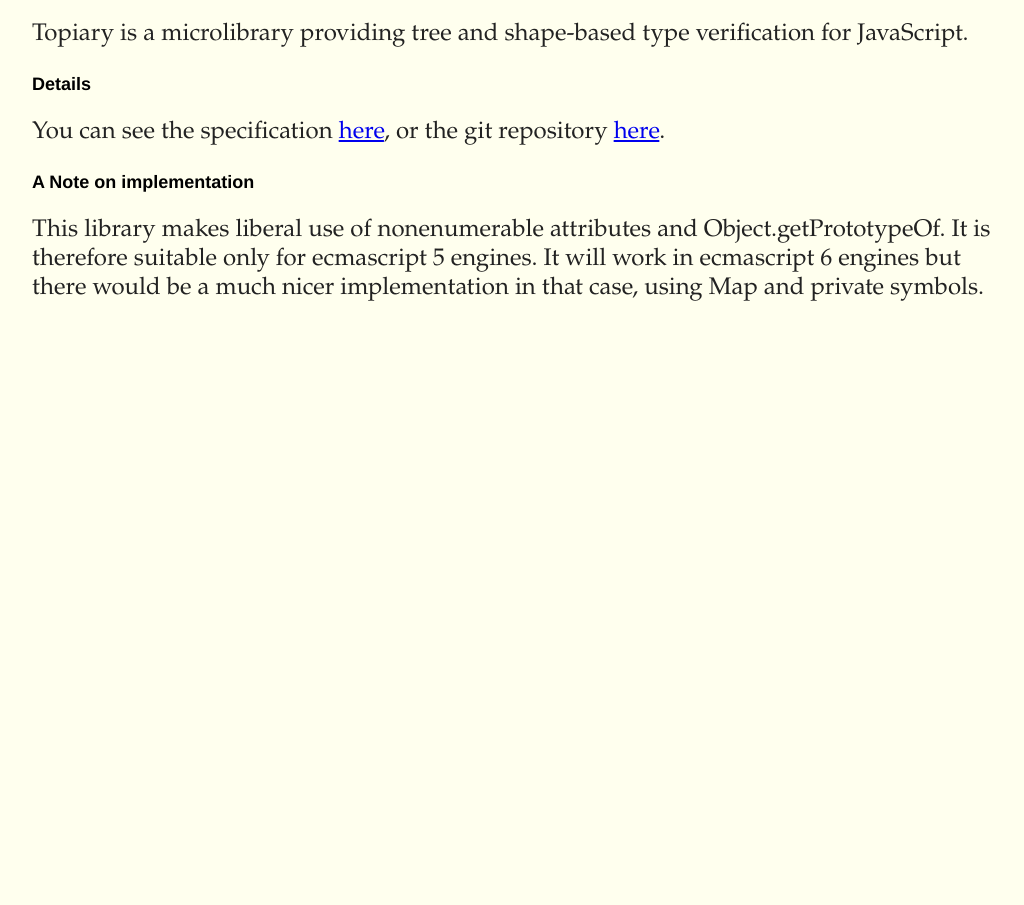
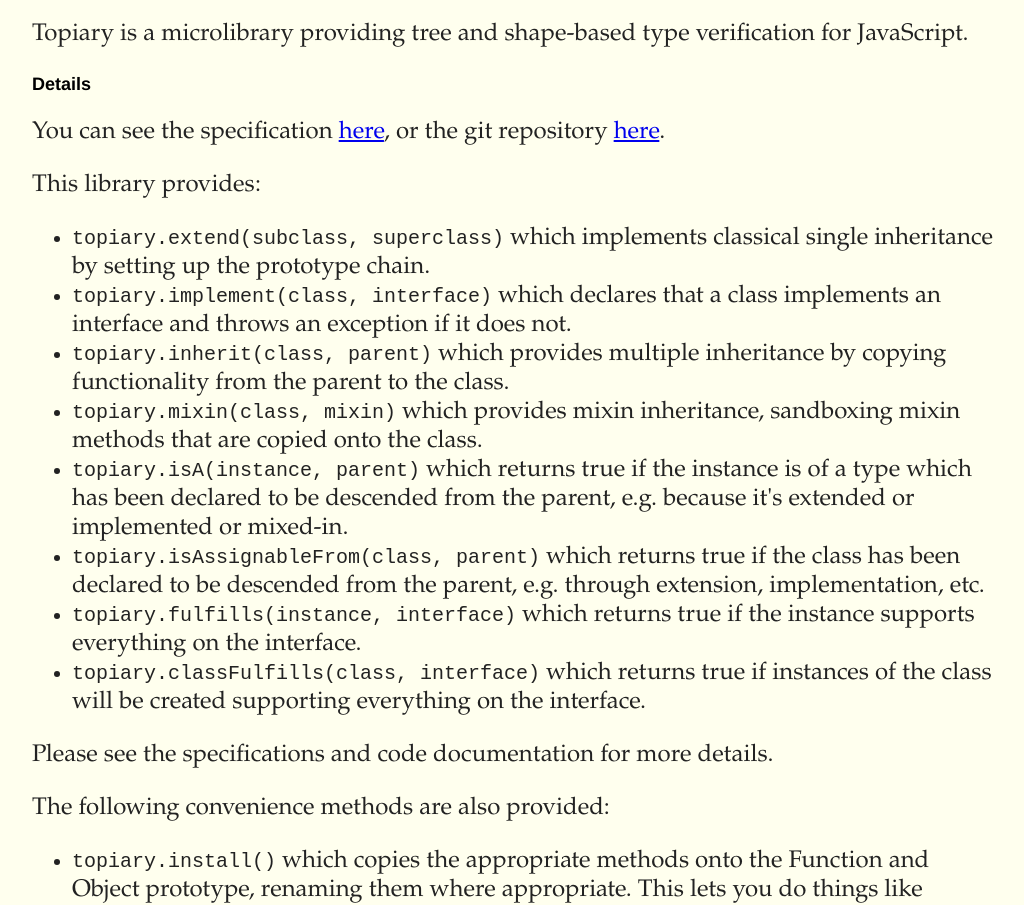
Before and after one commit to BladeRunnerJS/topiarist, a website: page index.html in a window 1280 px wide. Shown: the part 42-947 px from the top of the page, without its empty margins (123-1147 px from the left). Before the commit the page ends 800 px from the top, so only its background shows below. Drawn offline with Linux system fonts and the light colour scheme.

Commit message:
A bit more doc.

```diff
--- a/index.html
+++ b/index.html
@@ -35,6 +35,48 @@
 		You can see the specification <a href="specs">here</a>, or the git repository <a href="https://github.com/caplin/topiary">here</a>.
 	</p>
 
+	<p>
+		This library provides:
+		<ul>
+		<li>
+			<code>topiary.extend(subclass, superclass)</code> which implements classical single inheritance by setting up the prototype chain.
+		</li>
+		<li>
+			<code>topiary.implement(class, interface)</code> which declares that a class implements an interface and throws an exception if it does not.
+		</li>
+		<li>
+			<code>topiary.inherit(class, parent)</code> which provides multiple inheritance by copying functionality from the parent to the class.
+		</li>
+		<li>
+			<code>topiary.mixin(class, mixin)</code> which provides mixin inheritance, sandboxing mixin methods that are copied onto the class.
+		</li>
+		<li>
+			<code>topiary.isA(instance, parent)</code> which returns true if the instance is of a type which has been declared to be descended from the parent, e.g. because it's extended or implemented or mixed-in.
+		</li>
+		<li>
+			<code>topiary.isAssignableFrom(class, parent)</code> which returns true if the class has been declared to be descended from the parent, e.g. through extension, implementation, etc.
+		</li>
+		<li>
+			<code>topiary.fulfills(instance, interface)</code> which returns true if the instance supports everything on the interface.
+		</li>
+		<li>
+			<code>topiary.classFulfills(class, interface)</code> which returns true if instances of the class will be created supporting everything on the interface.
+		</li>
+		</ul>
+		Please see the specifications and code documentation for more details.
+	</p>
+	<p>
+		The following convenience methods are also provided:
+		<ul>
+		<li>
+			<code>topiary.install()</code> which copies the appropriate methods onto the Function and Object prototype, renaming them where appropriate.  This lets you do things like <code>Subclass.extends(Superclass)</code>
+		</li>
+		<li>
+			<code>topiary.export()</code> which copies the appropriate methods onto the global object so they can be accessed directly.
+		</li>
+		</ul>
+	</p>
+
 	<h2>A Note on implementation</h2>
 	<p>
 		This library makes liberal use of nonenumerable attributes and Object.getPrototypeOf.
```
Also changed, not shown: README.md.
